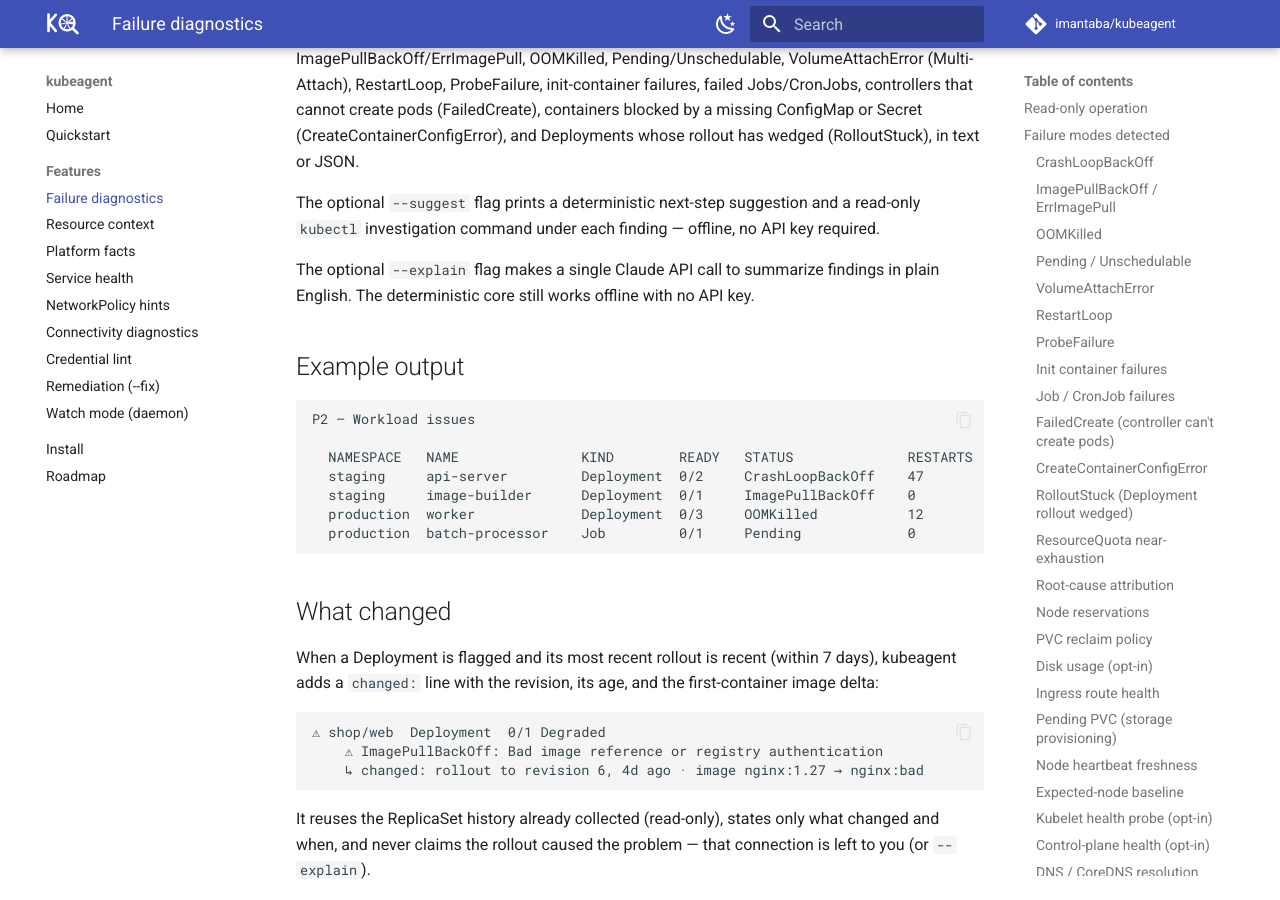
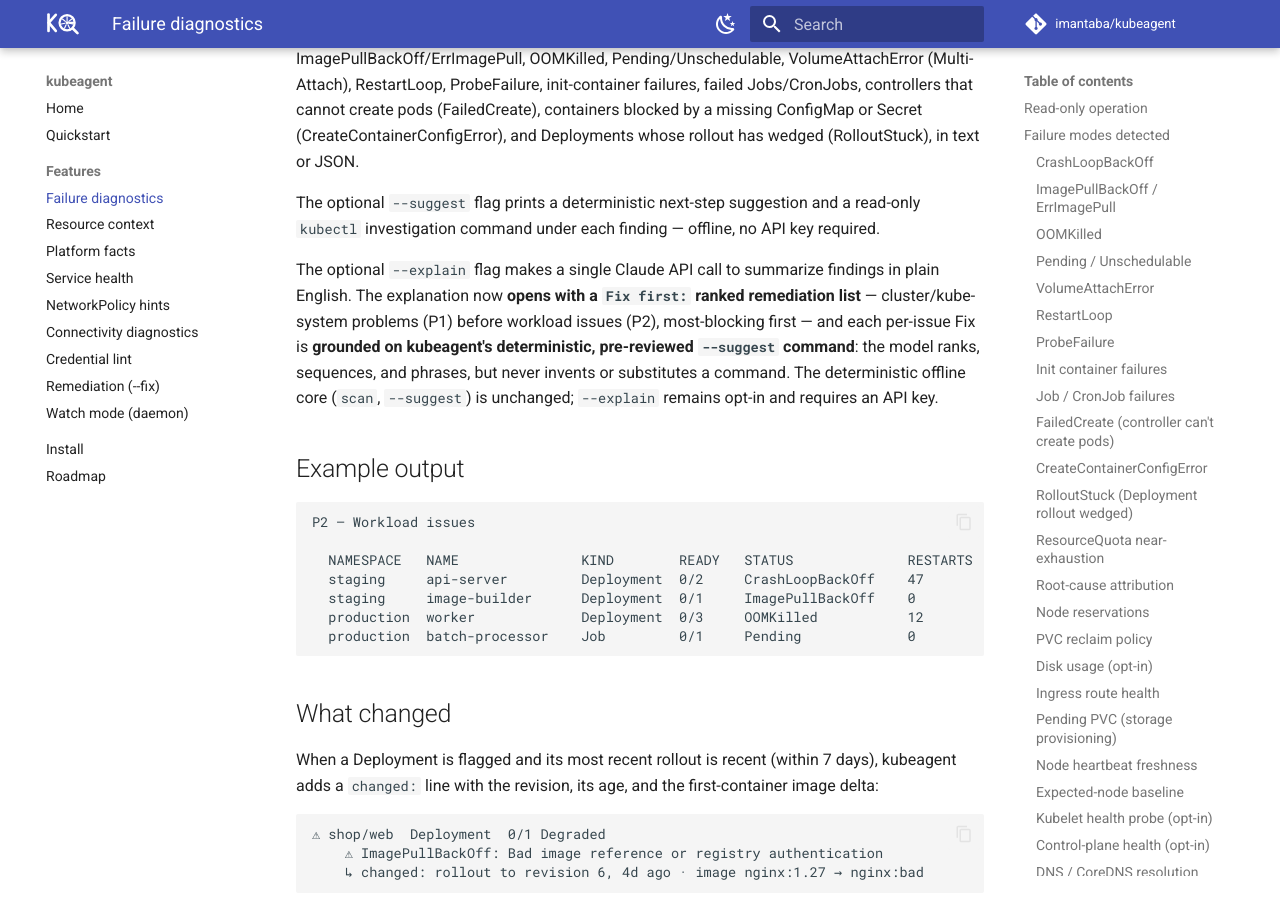
Before and after one commit to imantaba/kubeagent, an MkDocs documentation site: the page built from website/docs/features/diagnostics.md, in a window 1280 px wide and 900 px high, scrolled down 14889 px. Built offline with MkDocs 1.6.1 and Material for MkDocs 9.7.7, drawn with Linux system fonts in a browser that asks for light colours; comment, search, counter and statistics services are not loaded.

Commit message:
docs: document ranked, grounded --explain remediation

```diff
--- a/website/docs/features/diagnostics.md
+++ b/website/docs/features/diagnostics.md
@@ -660,8 +660,13 @@ a read-only `kubectl` investigation command under each finding — offline, no
 API key required.
 
 The optional `--explain` flag makes a single Claude API call to summarize
-findings in plain English. The deterministic core still works offline with no
-API key.
+findings in plain English. The explanation now **opens with a `Fix first:`
+ranked remediation list** — cluster/kube-system problems (P1) before workload
+issues (P2), most-blocking first — and each per-issue Fix is **grounded on
+kubeagent's deterministic, pre-reviewed `--suggest` command**: the model ranks,
+sequences, and phrases, but never invents or substitutes a command. The
+deterministic offline core (`scan`, `--suggest`) is unchanged; `--explain`
+remains opt-in and requires an API key.
 
 ## Example output
 
```
Also changed, not shown: website/docs/roadmap.md (+8 -0 lines), CHANGELOG.md, README.md.
